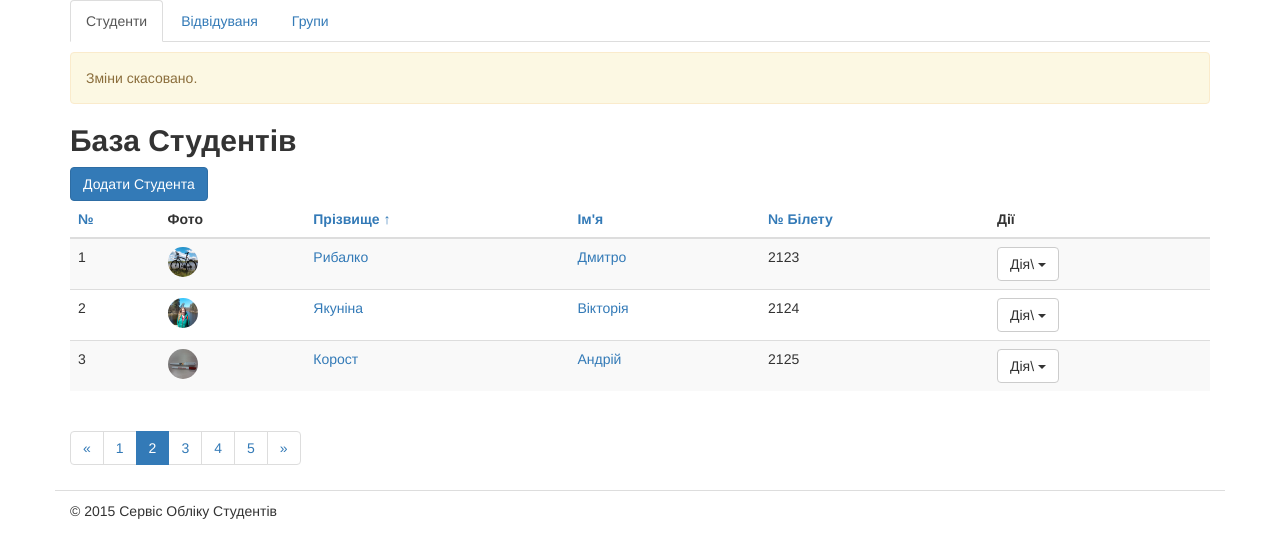
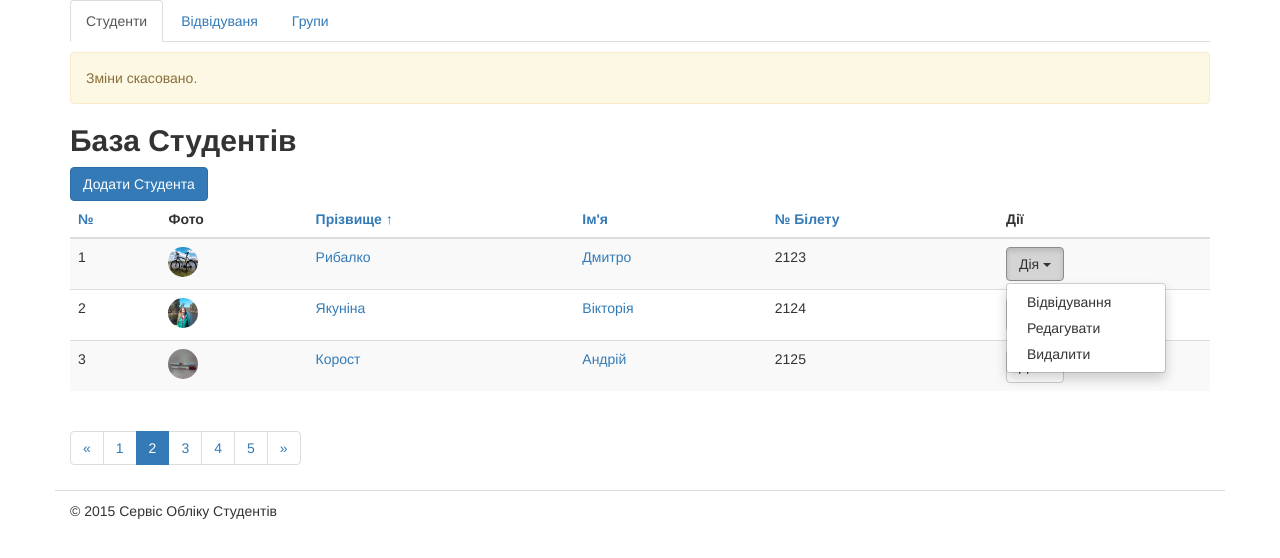
Before and after one commit to DmytroRybalko/studentsdb, a Django app: page / in a window 1280 px wide, after a click on "Дія". Shown: the part 70-628 px from the top of the page. Run offline with Django 3.2, Linux system fonts and the light colour scheme; some libraries are stand-ins or nearby versions.

Commit message:
add link to jquary code

```diff
--- a/students/templates/students/students_list.html
+++ b/students/templates/students/students_list.html
@@ -81,24 +81,15 @@
               <td><a title="Редагувати" href="/students/1/edit">Дмитро</a></td>
               <td>2123</td>
               <td>
-                <!--div class="dropdown"-->
                 <div class="btn-group">
-                  <!--button class="btn btn-default dropdown-toggle" type="button" data-toggle="dropdown"-->
-                  <button class="btn btn-default dropdown-toggle" type="button" data-toggle="dropdown">Дія\
+                  <button type="button" class="btn btn-default dropdown-toggle"
+                          data-toggle="dropdown">Дія
                     <span class="caret"></span>
                   </button>
                   <ul class="dropdown-menu" role="menu">
-                    <!--li role="presentation"-->
-                    <li>
-                      <!--a role="menuitem" tabindex="-1" href="/journal/1">Відвідування</a-->
-                      <a href="/journal/1">Відвідування</a>
-                    </li>
-                    <li role="presentation">
-                        <a role="menuitem" tabindex="-1" href="/students/1/edit">Редагувати</a>
-                    </li>
-                    <li role="presentation">
-                      <a role="menuitem" tabindex="-1" href="/students/1/delete">Видалити</a>
-                    </li>
+                    <li><a href="/journal/1">Відвідування</a></li>
+                    <li><a href="/students/1/edit">Редагувати</a></li>
+                    <li><a href="/students/1/delete">Видалити</a></li>
                   </ul>
                 </div>
               </td>
@@ -111,20 +102,15 @@
               <td><a title="Редагувати" href="/students/2/edit">Вікторія</a></td>
               <td>2124</td>
               <td>
-                <div class="dropdown">
-                  <button class="btn btn-default dropdown-toggle" type="button" data-toggle="dropdown">Дія\
-                  <span class="caret"></span>
+                <div class="btn-group">
+                  <button type="button" class="btn btn-default dropdown-toggle"
+                          data-toggle="dropdown">Дія
+                    <span class="caret"></span>
                   </button>
                   <ul class="dropdown-menu" role="menu">
-                    <li role="presentation">
-                      <a role="menuitem" tabindex="-1" href="/journal/2">Відвідування</a>
-                    </li>
-                    <li role="presentation">
-                        <a role="menuitem" tabindex="-1" href="/students/2/edit">Редагувати</a>
-                    </li>
-                    <li role="presentation">
-                      <a role="menuitem" tabindex="-1" href="/students/2/delete">Видалити</a>
-                    </li>
+                    <li><a href="/journal/2">Відвідування</a></li>
+                    <li><a href="/students/2/edit">Редагувати</a></li>
+                    <li><a href="/students/2/delete">Видалити</a></li>
                   </ul>
                 </div>
               </td>
@@ -136,20 +122,15 @@
               <td><a title="Редагувати" href="/students/3/edit">Андрій</a></td>
               <td>2125</td>
               <td>
-                <div class="dropdown">
-                  <button class="btn btn-default dropdown-toggle" type="button" data-toggle="dropdown">Дія\
-                  <span class="caret"></span>
+                <div class="btn-group">
+                  <button type="button" class="btn btn-default dropdown-toggle"
+                          data-toggle="dropdown">Дія
+                    <span class="caret"></span>
                   </button>
                   <ul class="dropdown-menu" role="menu">
-                    <li role="presentation">
-                      <a role="menuitem" tabindex="-1" href="/journal/3">Відвідування</a>
-                    </li>
-                    <li role="presentation">
-                        <a role="menuitem" tabindex="-1" href="/students/3/edit">Редагувати</a>
-                    </li>
-                    <li role="presentation">
-                      <a role="menuitem" tabindex="-1" href="/students/3/delete">Видалити</a>
-                    </li>
+                    <li><a href="/journal/3">Відвідування</a></li>
+                    <li><a href="/students/3/edit">Редагувати</a></li>
+                    <li><a href="/students/3/delete">Видалити</a></li>
                   </ul>
                 </div>
               </td>
@@ -185,7 +166,7 @@
 <!-- End Container -->
 
 <!-- JavaScript Section -->
-
-<script src="https://maxcdn.bootstrapcdn.com/bootstrap/3.3.5/js/bootstrap.min.js" integrity="sha512-K1qjQ+NcF2TYO/eI3M6v8EiNYZfA95pQumfvcVrTHtwQVDG+aHRqLi/ETn2uB+1JqwYqVG3LIvdm9lj6imS/pQ==" crossorigin="anonymous"></script>
+  <script src="http://ajax.googleapis.com/ajax/libs/jquery/2.1.1/jquery.min.js"></script>
+  <script src="https://maxcdn.bootstrapcdn.com/bootstrap/3.3.5/js/bootstrap.min.js" integrity="sha512-K1qjQ+NcF2TYO/eI3M6v8EiNYZfA95pQumfvcVrTHtwQVDG+aHRqLi/ETn2uB+1JqwYqVG3LIvdm9lj6imS/pQ==" crossorigin="anonymous"></script>
 </body>
 </html>
```
